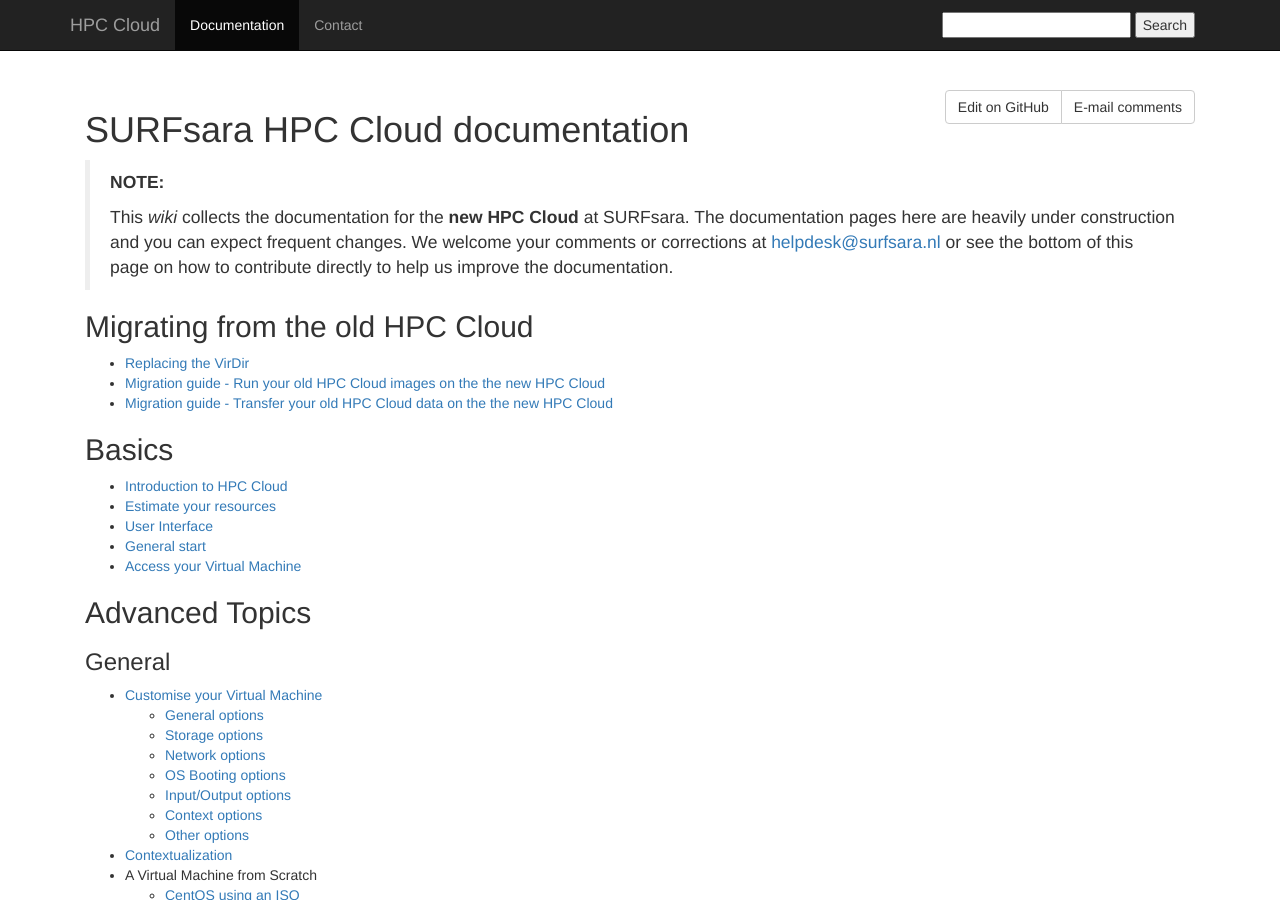
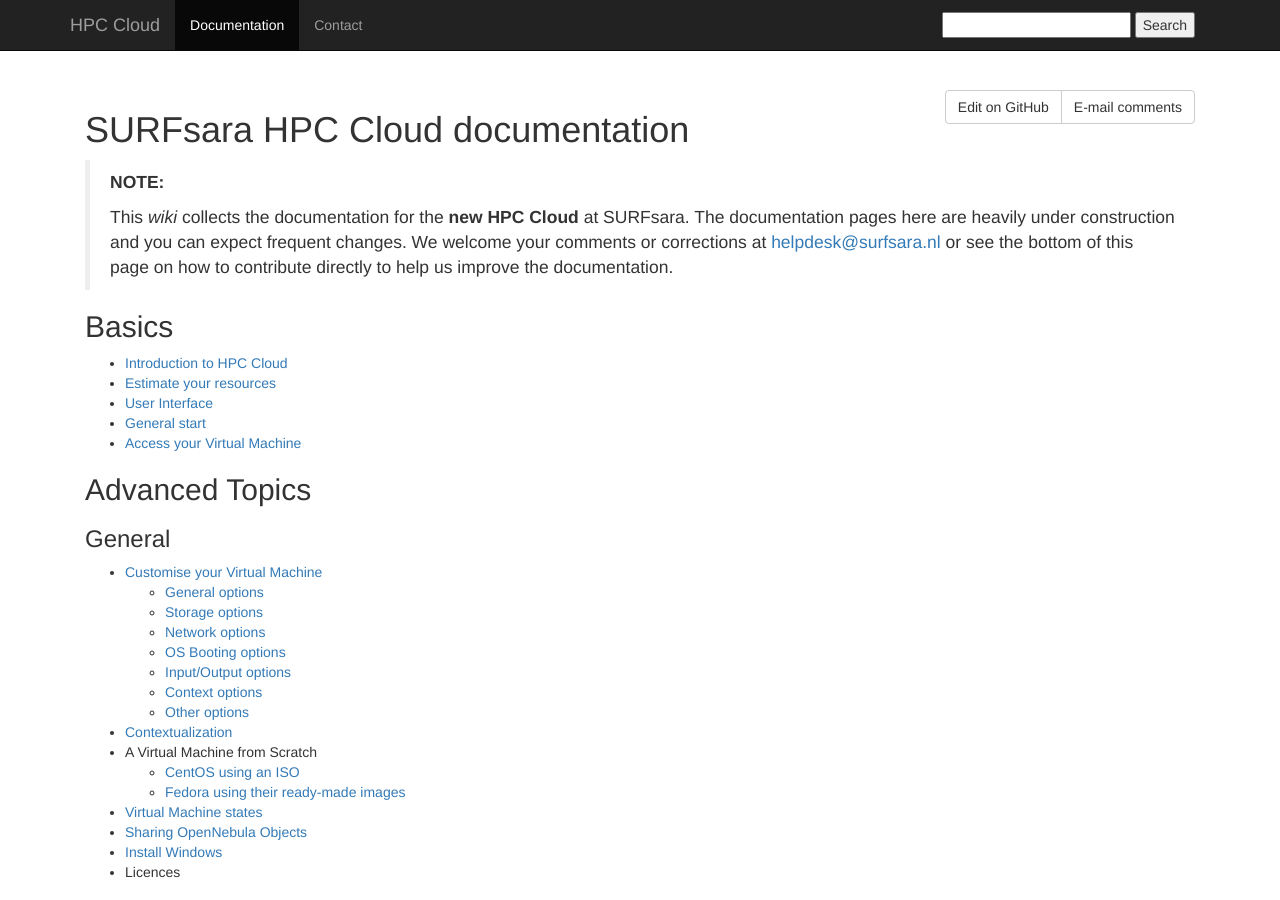
Before and after one commit to sara-nl/clouddocs, a Jekyll site: the page built from index.markdown, in a window 1280 px wide and 900 px high. Built offline with Jekyll 4.4.1, drawn with Linux system fonts in a browser that asks for light colours.

Commit message:
removed links to migrating from old cloud
since old cloud is offline

```diff
--- a/index.markdown
+++ b/index.markdown
@@ -8,10 +8,7 @@
 > This _wiki_ collects the documentation for the **new HPC Cloud** at SURFsara. The documentation pages here are heavily under construction and you can expect frequent changes.  We welcome your comments or corrections at [helpdesk@surfsara.nl](mailto:helpdesk@surfsara.nl?subject=HPC%20Cloud%20documentation%20comments) or see the bottom of this page on how to contribute directly to help us improve the documentation.
 
 
-## Migrating from the old HPC Cloud
-* [Replacing the VirDir](replacing-virdir)
-* [Migration guide - Run your old HPC Cloud images on the the new HPC Cloud](vm-migration-guide)
-* [Migration guide - Transfer your old HPC Cloud data on the the new HPC Cloud](data-migration)
+
 
 ## Basics
 - [Introduction to HPC Cloud](introduction-to-hpc-cloud)
```
